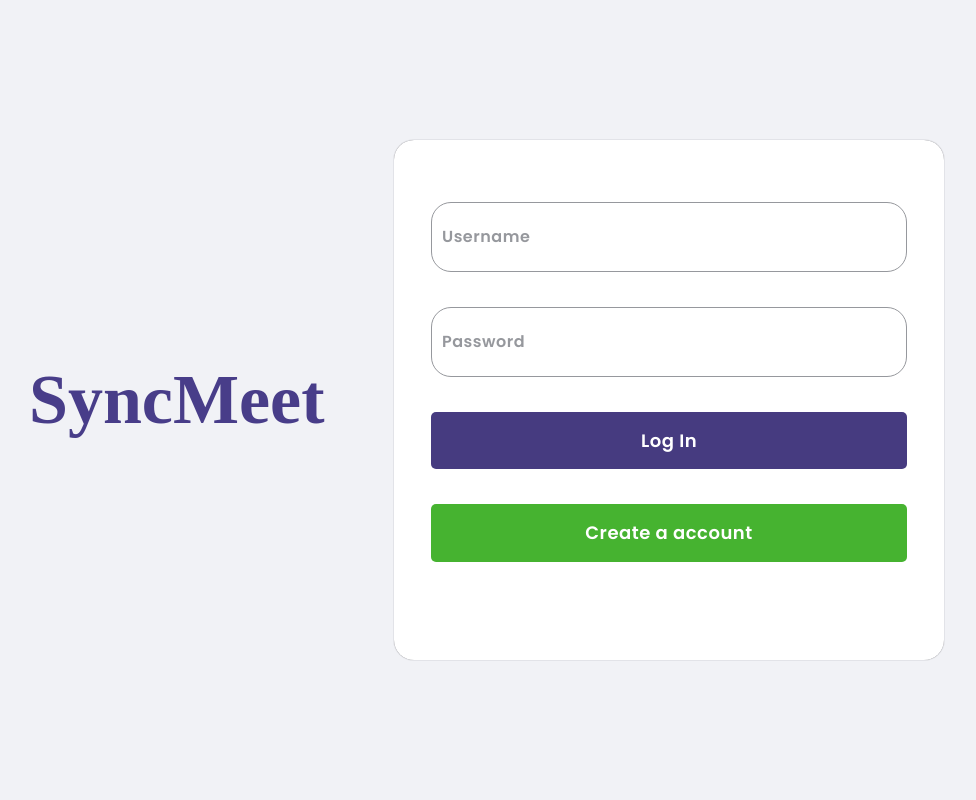
After one commit to 6410615063/SyncMeet, a Django app: page /login/ in a window 1280 px wide. The commit adds this page. Shown: the whole page, without its empty margins (227-1203 px from the left). Run offline with Django 4.2, Linux system fonts and the light colour scheme.

Commit message:
Add login/signup page

```diff
--- /dev/null
+++ b/mainPage/static/css/login.css
@@ -0,0 +1,138 @@
+*,
+*:before,
+*:after{
+    padding: 0;
+    margin: 0;
+    box-sizing: border-box;
+}
+
+body{
+    background-color: #f1f2f6;
+}
+
+.background{
+    width: 430px;
+    height: 520px;
+    position: absolute;
+    transform: translate(-50%,-50%);
+    left: 50%;
+    top: 50%;
+}
+
+.background .shape{
+    height: 200px;
+    width: 200px;
+    position: absolute;
+    border-radius: 50%;
+}
+
+.container{
+    display: flex;
+    align-items: center;
+    height: 100vh;
+}
+
+h1 {
+    color: #483d89;
+    font-size: 70px;
+    margin-left: 20%;
+}
+
+.form-input{
+    border-radius: 20px;
+    border: solid;
+    border-width: 1px;
+    border-color: #96989d;
+}
+
+form{
+    height: 520px;
+    width: 550px;
+    background-color: #fff;
+    position: absolute;
+    transform: translate(-50%,-50%);
+    top: 50%;
+    left: 70%;
+    border-radius: 20px;
+    border: 2px solid rgba(255,255,255,0.1);
+    box-shadow: 0 0 1px rgba(8,7,16,0.6);
+    padding: 50px 35px;
+}
+
+form *{
+    font-family: 'Poppins';
+    color: #000;
+    letter-spacing: 0.5px;
+    outline: none;
+    border: none;
+}
+
+form h3{
+    font-size: 32px;
+    font-weight: 500;
+    line-height: 42px;
+    text-align: center;
+}
+
+label{
+    display: block;
+    margin-top: 30px;
+    font-size: 16px;
+    font-weight: 500;
+}
+
+input{
+    display: block;
+    height: 70px;
+    width: 100%;
+    background-color: rgba(255,255,255,0.07);
+    border-radius: 3px;
+    padding: 0 10px;
+    margin-top: 10px;
+    margin-bottom: 35px;
+    font-size: 14px;
+    font-weight: 300;
+}
+
+::placeholder{
+    color: #96989d;
+    font-family: 'Poppins';
+    font-size: medium;
+    font-weight: 600;
+}
+
+.login-button{
+    width: 100%;
+    background-color: #463b80;
+    color: #fff;
+    padding: 15px 0;
+    font-size: 18px;
+    font-weight: 600;
+    border-radius: 5px;
+    cursor: pointer;
+}
+
+.center{
+    text-align: center;
+}
+
+.button-link {
+    display: inline-block;
+    margin-top: 35px;
+    padding: 9px 0;
+    width: 100%;
+    background-color: #46b330;
+    color: #fff;
+    text-decoration: none;
+    border: none;
+    border-radius: 5px;
+    cursor: pointer;
+    text-align: center;
+    line-height: 40px;
+    font-size: 18px;
+    font-weight: 600;
+}
+
+.button-link:hover {
+    background-color: #46b330;
+}
--- a/mainPage/templates/mainPage/layout.html
+++ b/mainPage/templates/mainPage/layout.html
@@ -3,12 +3,8 @@
 <head>
     <meta charset="UTF-8">
     <meta name="viewport" content="width=device-width, initial-scale=1.0">
-    <style>
-        body {
-            background-color: paleGreen;
-        }
-    </style>
-    <title> {% block title %} SyncMeet {% endblock %} </title>
+    {% block head %}
+    {% endblock %}
 </head>
 <body>
     {% block body %}
--- /dev/null
+++ b/mainPage/templates/mainPage/login.html
@@ -0,0 +1,25 @@
+{% extends 'mainPage/layout.html' %}
+
+{% load static %}
+{% block head %}
+<title>SyncMeet - Login</title>
+<link rel="preconnect" href="https://fonts.gstatic.com">
+<link rel="stylesheet" href="https://cdnjs.cloudflare.com/ajax/libs/font-awesome/5.15.4/css/all.min.css">
+<link rel="stylesheet" href="https://fonts.googleapis.com/css2?family=Poppins:wght@300;500;600&display=swap">
+<link rel="stylesheet" href="{% static 'css/login.css' %}">
+
+{% endblock head %}
+{% block body %}
+<div class="container ">
+    <h1>SyncMeet</h1>
+</div>
+<form method="post">
+    {% csrf_token %}
+    <input class="form-input" type="text" placeholder="Username" id="username" name="username">
+    <input class="form-input" type="password" placeholder="Password" id="password" name="pass">
+    <button class="login-button" type="submit">Log In</button>
+    <div>
+        <a class="button-link" href="{% url 'signup' %}">Create a account</a>
+    </div>
+</form>
+{% endblock body %}
--- a/mainPage/urls.py
+++ b/mainPage/urls.py
@@ -2,7 +2,9 @@ from django.urls import path, include
 from . import views
 
 urlpatterns = [
-    path('', views.index, name="index"),
+    path('',views.IndexPage, name='index'),
+    path('login/', views.LoginPage, name='login'),
+    path('signup/',views.SignupPage, name='signup'),
+    path('logout/',views.LogoutPage, name='logout'),
     path('about', views.about, name="about"),
-
 ]
--- a/mainPage/views.py
+++ b/mainPage/views.py
@@ -1,8 +1,43 @@
-from django.shortcuts import render
+from django.shortcuts import render,HttpResponse,redirect
+from django.contrib.auth.models import User
+from django.contrib.auth import authenticate,login,logout
+from django.contrib.auth.decorators import login_required
 
 # Create your views here.
-def index(request):
+@login_required(login_url='login')
+def IndexPage(request):
     return render(request, 'mainPage/index.html')
+
+def SignupPage(request):
+    if request.method=='POST':
+        username=request.POST.get('username')
+        email=request.POST.get('email')
+        pass1=request.POST.get('password1')
+        pass2=request.POST.get('password2')
+        if pass1!=pass2:
+            return HttpResponse("Your password and confrom password are not Same!!")
+        else:
+            my_user=User.objects.create_user(username,email,pass1)
+            my_user.save()
+            return redirect('login')
+    return render (request,'mainPage/signup.html')
+
+def LoginPage(request):
+    if request.method=='POST':
+        username=request.POST.get('username')
+        pass1=request.POST.get('pass')
+        user=authenticate(request,username=username,password=pass1)
+        if user is not None:
+            login(request,user)
+            return redirect('index')
+        else:
+            return HttpResponse ("Username or Password is incorrect!!!")
+
+    return render (request,'mainPage/login.html')
+
+def LogoutPage(request):
+    logout(request)
+    return redirect('login')
 
 def about(request):
     return render(request, 'mainPage/about.html')
```
Also changed, not shown: mainPage/static/css/signup.css (added, +117 -0 lines), mainPage/templates/mainPage/index.html (+6 -1 lines), mainPage/templates/mainPage/signup.html (added, +31 -0 lines).
